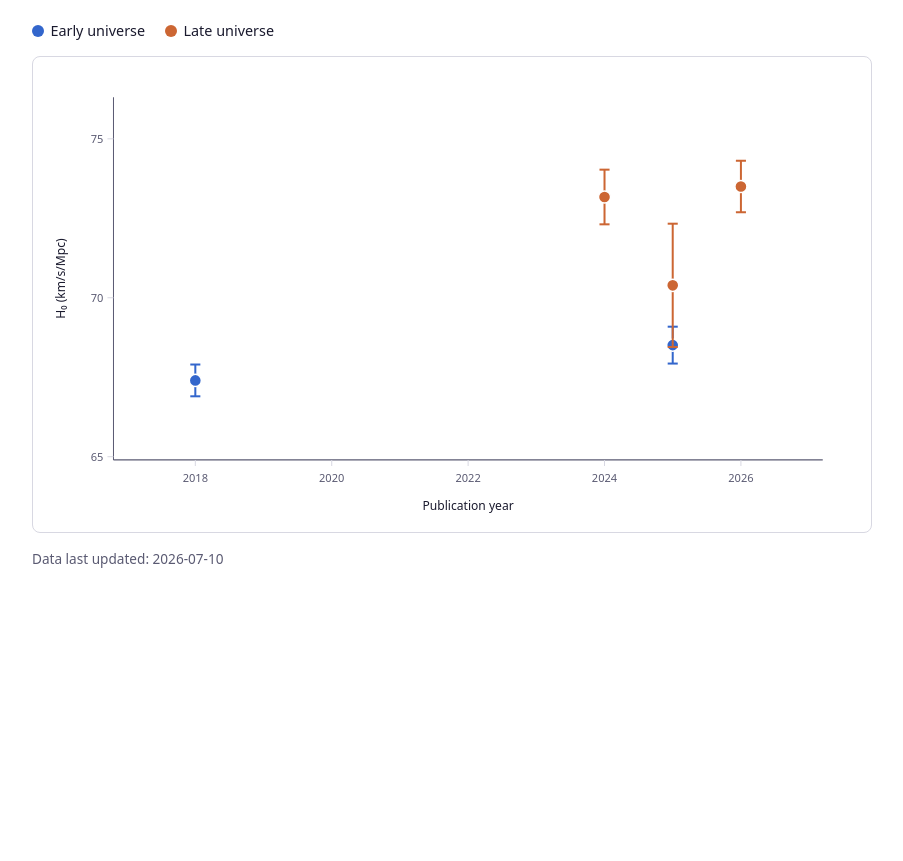
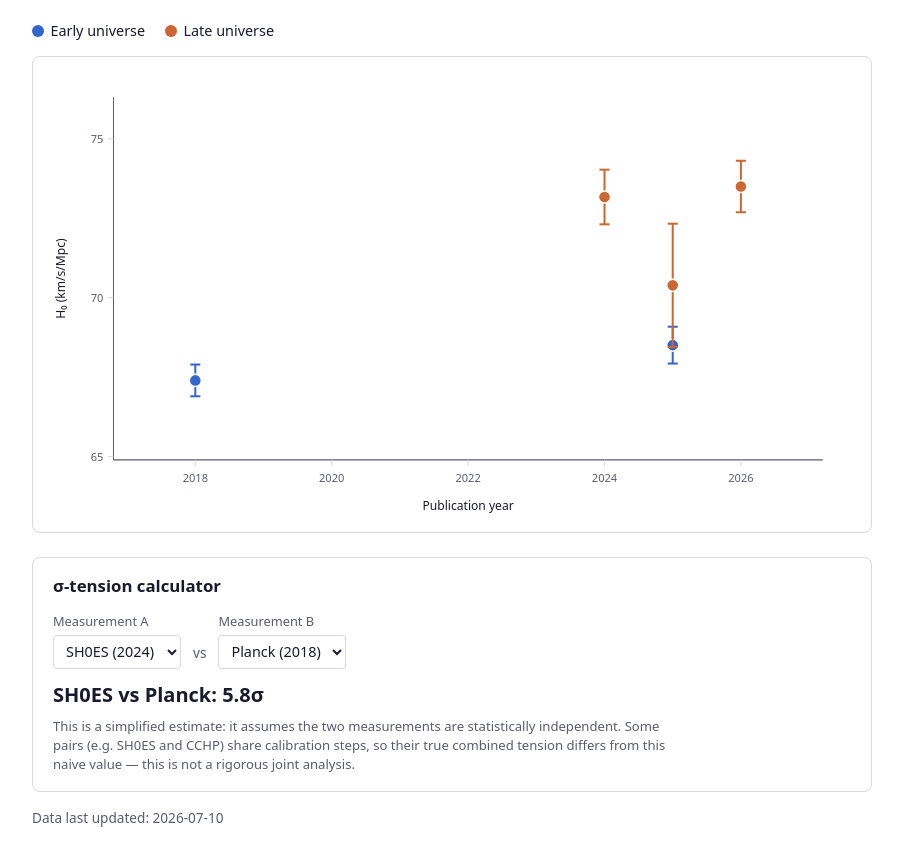
Before and after one commit to raunaksachinkhanna/hubble-tension-live, a plain HTML site: page index.html in a window 1280 px wide. Shown: the part 137-998 px from the top of the page, without its empty margins (188-1091 px from the left). Before the commit the page ends 800 px from the top, so only its background shows below. Drawn offline with Linux system fonts and the light colour scheme.

Commit message:
feat: add sigma-tension calculator with independence caveat

```diff
--- a/index.html
+++ b/index.html
@@ -20,6 +20,8 @@
       <div id="chart"></div>
     </div>
 
+    <section id="tension-calculator" class="tension-calculator"></section>
+
     <p id="last-updated"></p>
   </main>
 
--- a/src/chart.js
+++ b/src/chart.js
@@ -340,3 +340,115 @@ export function renderLegend(container) {
 export function initChartTooltip(container) {
   container._tooltip = setupTooltip(container);
 }
+
+// --- σ-tension calculator ---
+// Naive pairwise tension: |value_a - value_b| / sqrt(sigma_a^2 + sigma_b^2).
+// This assumes independence — see the caveat text rendered alongside it.
+
+// uncertainty_plus and uncertainty_minus are currently always equal in the
+// dataset, but averaging them keeps this correct if an asymmetric entry
+// is ever added.
+function symmetricUncertainty(m) {
+  return (m.uncertainty_plus + m.uncertainty_minus) / 2;
+}
+
+export function computeTensionSigma(a, b) {
+  const sigmaA = symmetricUncertainty(a);
+  const sigmaB = symmetricUncertainty(b);
+  return Math.abs(a.value - b.value) / Math.sqrt(sigmaA ** 2 + sigmaB ** 2);
+}
+
+function measurementLabel(m) {
+  return `${m.collaboration} (${m.year})`;
+}
+
+function buildMeasurementSelect(measurements, defaultId) {
+  const select = document.createElement("select");
+  select.className = "tension-select";
+  for (const m of measurements) {
+    const option = optionEl(m.id, measurementLabel(m));
+    select.appendChild(option);
+  }
+  const hasDefault = measurements.some((m) => m.id === defaultId);
+  select.value = hasDefault ? defaultId : measurements[0].id;
+  return select;
+}
+
+function optionEl(value, text) {
+  const option = document.createElement("option");
+  option.value = value;
+  option.textContent = text;
+  return option;
+}
+
+export function renderTensionCalculator(container, measurements) {
+  container.innerHTML = "";
+
+  if (measurements.length < 2) {
+    const empty = document.createElement("p");
+    empty.className = "chart-empty";
+    empty.textContent = "Need at least two measurements to compare.";
+    container.appendChild(empty);
+    return;
+  }
+
+  const heading = document.createElement("h2");
+  heading.textContent = "σ-tension calculator";
+  container.appendChild(heading);
+
+  const controls = document.createElement("div");
+  controls.className = "tension-controls";
+
+  const fieldA = document.createElement("label");
+  fieldA.className = "tension-field";
+  fieldA.appendChild(document.createTextNode("Measurement A"));
+  const selectA = buildMeasurementSelect(measurements, "shoes-2024");
+  fieldA.appendChild(selectA);
+
+  const vs = document.createElement("span");
+  vs.className = "tension-vs";
+  vs.textContent = "vs";
+
+  const fieldB = document.createElement("label");
+  fieldB.className = "tension-field";
+  fieldB.appendChild(document.createTextNode("Measurement B"));
+  const selectB = buildMeasurementSelect(measurements, "planck-2018");
+  fieldB.appendChild(selectB);
+
+  controls.appendChild(fieldA);
+  controls.appendChild(vs);
+  controls.appendChild(fieldB);
+  container.appendChild(controls);
+
+  const result = document.createElement("p");
+  result.className = "tension-result";
+  container.appendChild(result);
+
+  const caveat = document.createElement("p");
+  caveat.className = "tension-caveat";
+  caveat.textContent =
+    "This is a simplified estimate: it assumes the two measurements are " +
+    "statistically independent. Some pairs (e.g. SH0ES and CCHP) share " +
+    "calibration steps, so their true combined tension differs from this " +
+    "naive value — this is not a rigorous joint analysis.";
+  container.appendChild(caveat);
+
+  function update() {
+    const a = measurements.find((m) => m.id === selectA.value);
+    const b = measurements.find((m) => m.id === selectB.value);
+
+    if (!a || !b || a.id === b.id) {
+      result.textContent = "Select two different measurements to compare.";
+      return;
+    }
+
+    const sigma = computeTensionSigma(a, b);
+    result.textContent = `${a.collaboration} vs ${b.collaboration}: ${sigma.toFixed(
+      1
+    )}σ`;
+  }
+
+  selectA.addEventListener("change", update);
+  selectB.addEventListener("change", update);
+  update();
+}
--- a/src/main.js
+++ b/src/main.js
@@ -1,9 +1,15 @@
-import { renderChart, renderLegend, initChartTooltip } from "./chart.js";
+import {
+  renderChart,
+  renderLegend,
+  initChartTooltip,
+  renderTensionCalculator,
+} from "./chart.js";
 
 async function init() {
   const chartContainer = document.getElementById("chart");
   const legendContainer = document.getElementById("legend");
   const updatedContainer = document.getElementById("last-updated");
+  const tensionContainer = document.getElementById("tension-calculator");
 
   initChartTooltip(chartContainer);
   renderLegend(legendContainer);
@@ -24,6 +30,7 @@ async function init() {
   }
 
   renderChart(chartContainer, data.measurements);
+  renderTensionCalculator(tensionContainer, data.measurements);
   updatedContainer.textContent = `Data last updated: ${data.last_updated}`;
 }
 
--- a/src/style.css
+++ b/src/style.css
@@ -150,6 +150,64 @@ h1 {
   margin-top: 1rem;
 }
 
+.tension-calculator {
+  border: 1px solid var(--border);
+  border-radius: 8px;
+  padding: 1rem 1.25rem;
+  margin-top: 1.5rem;
+}
+
+.tension-calculator h2 {
+  font-size: 1.05rem;
+  margin: 0 0 0.9rem;
+}
+
+.tension-controls {
+  display: flex;
+  flex-wrap: wrap;
+  align-items: flex-end;
+  gap: 0.75rem;
+  margin-bottom: 0.75rem;
+}
+
+.tension-field {
+  display: flex;
+  flex-direction: column;
+  gap: 0.3rem;
+  font-size: 0.8rem;
+  color: var(--muted);
+}
+
+.tension-select {
+  font: inherit;
+  font-size: 0.9rem;
+  padding: 0.35rem 0.5rem;
+  border: 1px solid var(--border);
+  border-radius: 4px;
+  background: var(--bg);
+  color: var(--text);
+}
+
+.tension-vs {
+  color: var(--muted);
+  font-size: 0.85rem;
+  padding-bottom: 0.45rem;
+}
+
+.tension-result {
+  font-size: 1.25rem;
+  font-weight: 600;
+  margin: 0.25rem 0 0.6rem;
+}
+
+.tension-caveat {
+  font-size: 0.82rem;
+  color: var(--muted);
+  line-height: 1.45;
+  margin: 0;
+  max-width: 640px;
+}
+
 @media (prefers-color-scheme: dark) {
   :root {
     color-scheme: dark;
```
